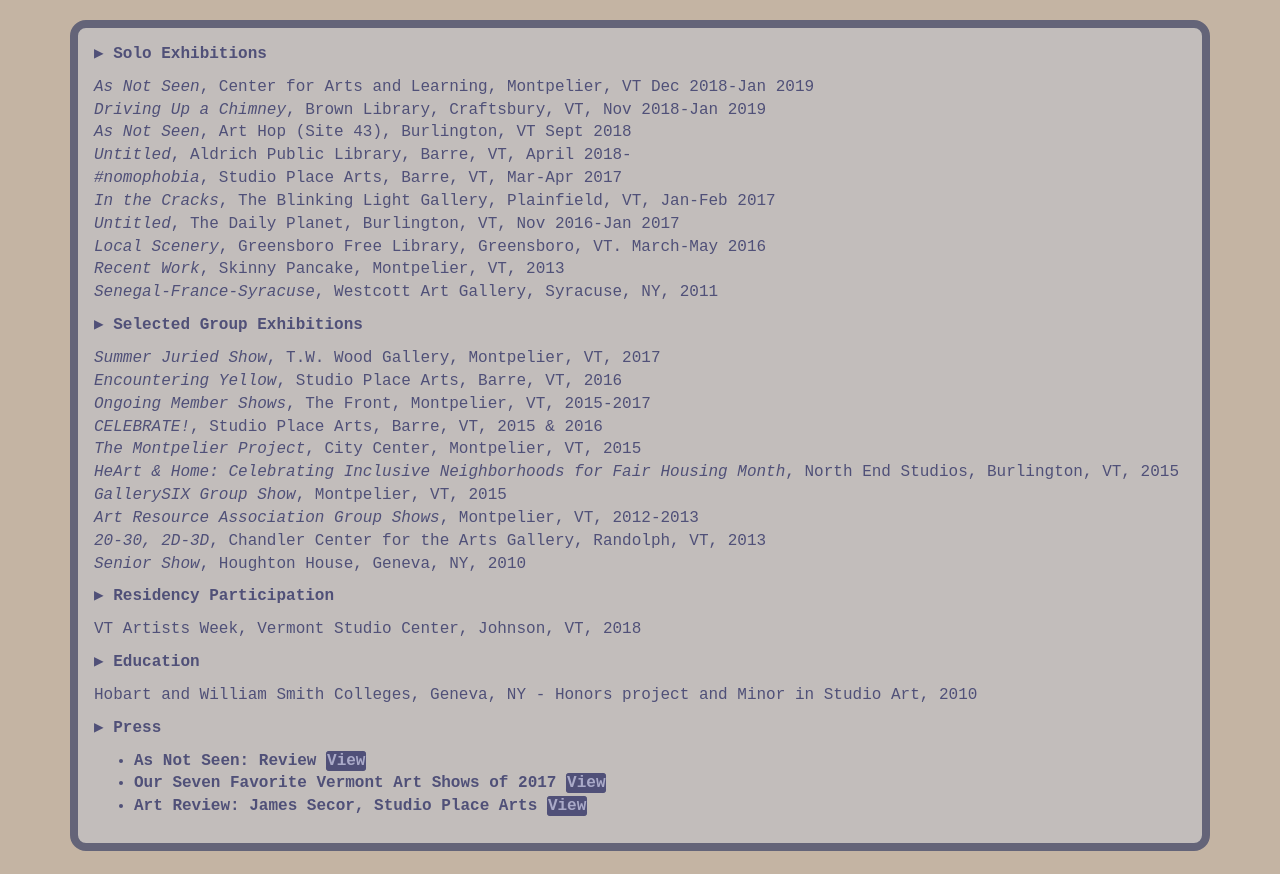
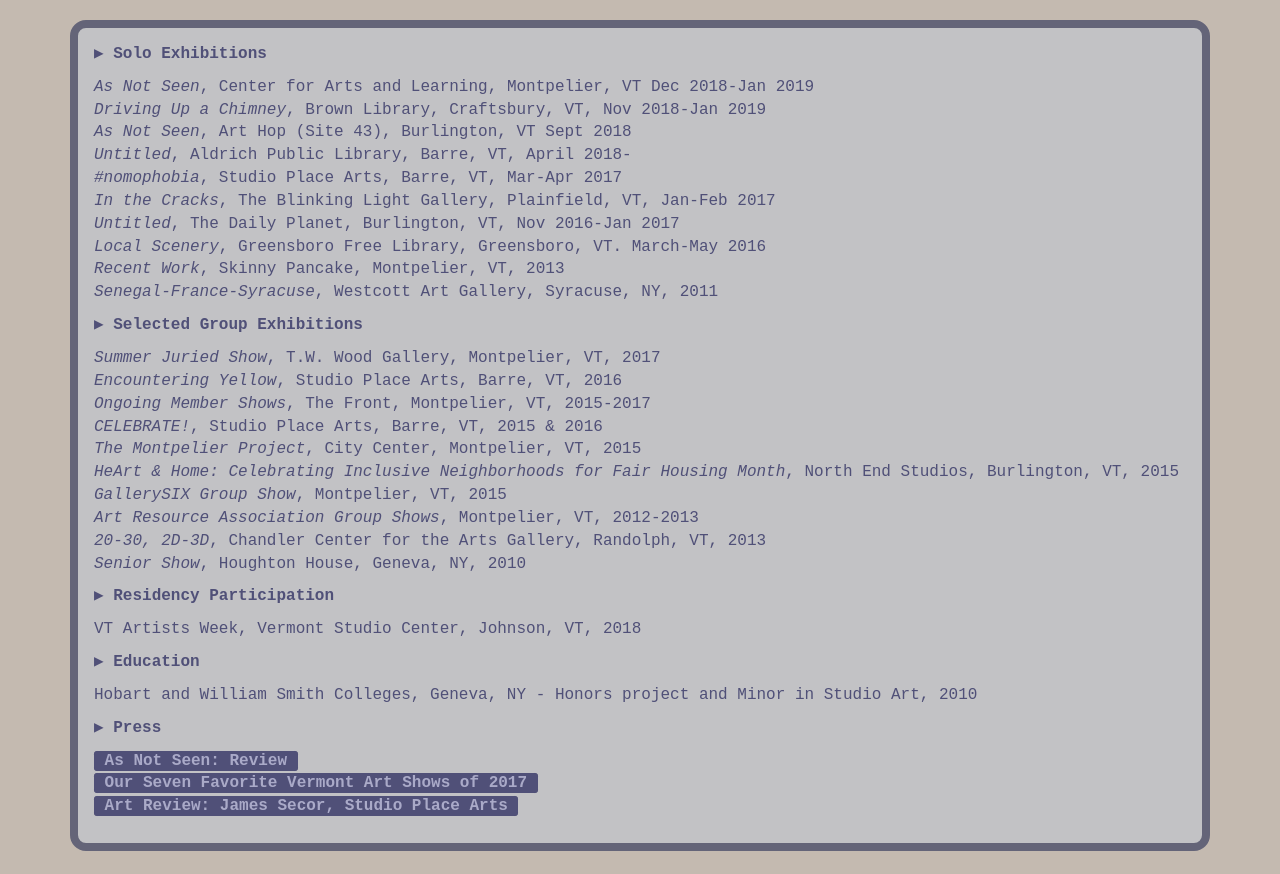
Before and after one commit to jamessecor/artsite, a PHP site: page /cv.php in a window 1280 px wide. Shown: the part 53-927 px from the top of the page. Run offline with PHP 8.4, Linux system fonts and the light colour scheme; some libraries are stand-ins or nearby versions.

Commit message:
Updated cv look and modal size

```diff
--- a/cv.php
+++ b/cv.php
@@ -64,12 +64,11 @@ include "header.php";
 					&#x25B6; Press
 				</strong>
 			</p>
-			<ul>
-			<li><strong>As Not Seen: Review</strong> <a class="press-links" href="./press/as-not-seen.pdf" target="_blank">View</a></li>
-			<li><strong>Our Seven Favorite Vermont Art Shows of 2017</strong> <a class="press-links" href="./press/7_best_2017__7Days.pdf" target="_blank">View</a></li>
-			<li><strong>Art Review: James Secor, Studio Place Arts</strong> <a class="press-links" href="./press/nomophobia_MegBrazill.pdf" target="_blank">View</a></li>
-
-			</ul>
+			<p>
+				<a class="press-links" href="./press/as-not-seen.pdf" target="_blank">&nbsp;As Not Seen: Review&nbsp;</a>
+				<br/><a class="press-links" href="./press/7_best_2017__7Days.pdf" target="_blank">&nbsp;Our Seven Favorite Vermont Art Shows of 2017&nbsp;</a>
+				<br/><a class="press-links" href="./press/nomophobia_MegBrazill.pdf" target="_blank">&nbsp;Art Review: James Secor, Studio Place Arts&nbsp;</a>
+			</p>
 		</div>
 	</div>
 	&nbsp;
--- a/jrsArt.css
+++ b/jrsArt.css
@@ -16,7 +16,7 @@ html, body, div, span, h1, h2, h3, h4, h5, h6, footer, header {
 	--nav-color: rgb(170,170,200);
 	--form-background: rgba(190,211,244,.3);
 	--form-border: rgb(100,100,120); /*#779;*/
-	--page-background: rgb(196, 180, 163);
+	--page-background: rgb(196, 186, 176);
 }
 
 body {
@@ -168,7 +168,7 @@ body {
 
 /****** MODALS Begin *******/
 div[id^="modal-img"] { background-color:#777; padding:2.5em 3em 2.5em 3em;}
-div[id^="modal-img"].modal { max-width:50%; }
+div[id^="modal-img"].modal { max-width:55%; }
 .arrows {
 	position: absolute;
 	top:0;
```
